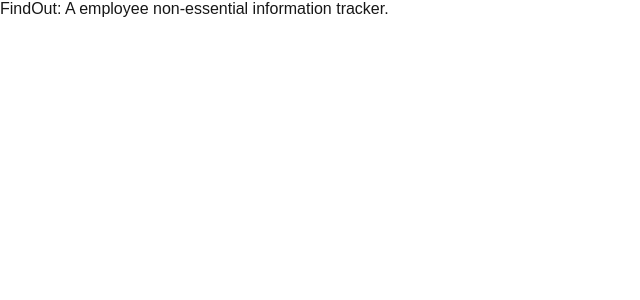
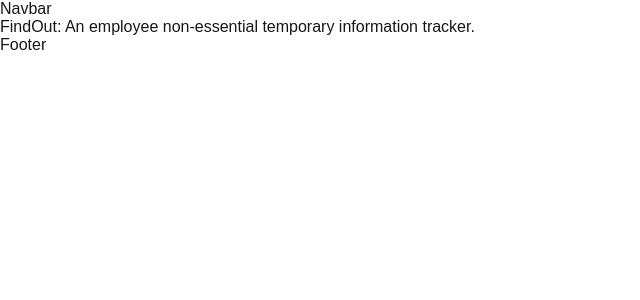
Before and after one commit to Al-Ashir-Intisar/reslife-employee-tracker-app, a Next.js app in the folder findout/: page / in a window 1280 px wide. Shown: the top 300 px of the page, without its empty margins (0-640 px from the left). Built offline with nearby package versions, Linux system fonts and the light colour scheme.

Commit message:
Set up the pages routing for the app

```diff
--- a/findout/src/app/layout.js
+++ b/findout/src/app/layout.js
@@ -1,5 +1,7 @@
 import { Geist, Geist_Mono } from "next/font/google";
 import "./globals.css";
+import Navbar from '@/components/navbar/Navbar';
+import Footer from '@/components/footer/Footer';
 
 const geistSans = Geist({
   variable: "--font-geist-sans",
@@ -12,15 +14,17 @@
 });
 
 export const metadata = {
-  title: "Create Next App",
-  description: "Generated by create next app",
+  title: "FindOut",
+  description: "An WebApp for Employee Temporary Information Tracking",
 };
 
 export default function RootLayout({ children }) {
   return (
     <html lang="en">
       <body className={`${geistSans.variable} ${geistMono.variable}`}>
+        <Navbar/>
         {children}
+        <Footer/>
       </body>
     </html>
   );
--- a/findout/src/app/page.jsx
+++ b/findout/src/app/page.jsx
@@ -4,7 +4,7 @@
 export default function Home() {
   return (
     <div>
-      FindOut: A employee non-essential information tracker.
+      FindOut: An employee non-essential temporary information tracker.
     </div>
   );
 }
--- /dev/null
+++ b/findout/src/components/footer/Footer.jsx
@@ -0,0 +1,9 @@
+import React from 'react'
+
+const Footer = () => {
+  return (
+    <div>Footer</div>
+  )
+}
+
+export default Footer
--- /dev/null
+++ b/findout/src/components/navbar/Navbar.jsx
@@ -0,0 +1,9 @@
+import React from 'react'
+
+const Navbar = () => {
+  return (
+    <div>Navbar</div>
+  )
+}
+
+export default Navbar
```
Also changed, not shown: findout/src/app/about/page.jsx (added, +9 -0 lines), findout/src/app/dashboard/(authentication)/login/page.jsx (added, +9 -0 lines), findout/src/app/dashboard/(authentication)/register/page.jsx (added, +9 -0 lines), findout/src/app/dashboard/[groupPage]/[memberPage]/page.jsx (added, +9 -0 lines), findout/src/app/dashboard/[groupPage]/page.jsx (added, +9 -0 lines), findout/src/app/dashboard/page.jsx (added, +9 -0 lines).
